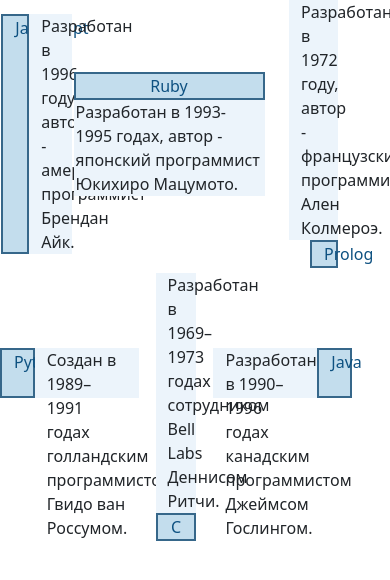
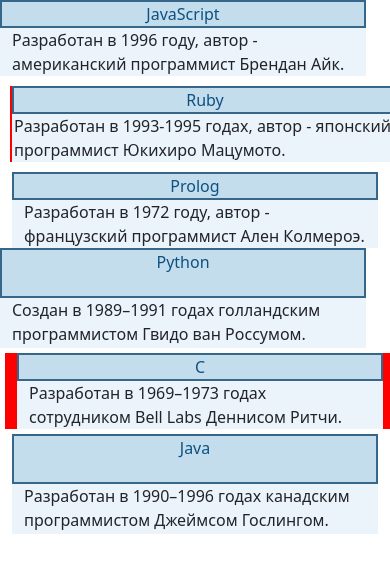
Before and after one commit to Pashinuyk/WebProg, a plain HTML site: page lab_bootstrap/ByYourself.html in a window 390 px wide. Drawn offline with Linux system fonts and the light colour scheme.

Commit message:
Add files via upload

```diff
--- a/lab_bootstrap/ByYourself.html
+++ b/lab_bootstrap/ByYourself.html
@@ -17,16 +17,16 @@
     <main class="container">
 
         <div class="row align-items-center">
-            <!-- БЛОК 1--> <div class="row col-3 justify-content-center">
-                <div class="col-4 head-bord text-center" style="background: #c3dded;">
+            <!-- БЛОК 1--> <div class="row col-lg-3 col-md-6 col-12 justify-content-center block">
+                <div class="col-lg-4 col-12 head-bord text-center" style="background: #c3dded;">
                     JavaScript
                 </div>
-                <div class="col-7" style="background: #ecf4fb">
+                <div class="col-lg-7 col-12" style="background: #ecf4fb">
                     Разработан в 1996 году, автор - американский программист Брендан Айк.
                 </div>
             </div>
 
-            <!-- БЛОК 2--> <div class="row col-6 justify-content-center gx-1">
+            <!-- БЛОК 2--> <div class="row col-lg-6 col-md-6 col-12 justify-content-center gx-1 block">
                 <div class="head-bord text-center" style="background: #c3dded;">
                     Ruby
                 </div>
@@ -35,11 +35,11 @@
                 </div>
             </div>
 
-            <!-- БЛОК 3--> <div class="row col-3 justify-content-end">
-                <div class="col-3 head-bord text-center order-2" style="background: #c3dded;">
+            <!-- БЛОК 3--> <div class="row col-lg-3 col-md-5 col-12 justify-content-end block">
+                <div class="col-lg-3 col-12 head-bord text-center order-lg-2" style="background: #c3dded;">
                     Prolog
                 </div>
-                <div class="col-8 order-1" style="background: #ecf4fb">
+                <div class="col-lg-8 col-12 order-lg-1" style="background: #ecf4fb">
                     Разработан в 1972 году, автор - французский программист Ален Колмероэ.
                 </div>
             </div>
@@ -48,29 +48,29 @@
         <!-- ВТОРАЯ СТРОКА-->
         <div class="row align-items-center" style="height:200px">
 
-            <!-- БЛОК 1--> <div class="row col-5 h-50 align-items-center">
-                <div class="col-3 h-50 head-bord text-center" style="background: #c3dded;">
+            <!-- БЛОК 1--> <div class="row col-sm-5 col-12 h-50 align-items-center block">
+                <div class="col-lg-3 col-12 h-50 head-bord text-center" style="background: #c3dded;">
                     Python
                 </div>
-                <div class="col-9 h-50" style="background: #ecf4fb">
+                <div class="col-lg-9 col-12 h-50" style="background: #ecf4fb">
                     Создан в 1989–1991 годах голландским программистом Гвидо ван Россумом.
                 </div>
             </div>
 
-           <!-- БЛОК 2--> <div class="row col-2 h-100" style="margin: 5px">
-                <div class="col-12 h-40 head-bord text-center order-2" style="background: #c3dded;">
+           <!-- БЛОК 2--> <div class="row col-lg-2 col-sm-5 col-12 h-lg-100 h-sm-50 block" style="margin: 5px">
+                <div class="col-12 h-lg-40 h-sm-50 head-bord text-center order-lg-2" style="background: #c3dded;">
                     C
                 </div>
-                <div class="col-12 h-60 order-1" style="background: #ecf4fb">
+                <div class="col-12 h-lg-60 h-sm-50 order-lg-1" style="background: #ecf4fb">
                     Разработан в 1969–1973 годах сотрудником Bell Labs Деннисом Ритчи.
                 </div>
             </div>
 
-            <!-- БЛОК 3--> <div class="row col-5 h-50 align-items-center justify-content-end">
-                <div class="col-3 h-50 head-bord text-center order-2" style="background: #c3dded;">
+            <!-- БЛОК 3--> <div class="row col-sm-5 col-12 h-50 align-items-center justify-content-end block">
+                <div class="col-lg-3 col-12 h-50 head-bord text-center order-lg-2" style="background: #c3dded;">
                     Java
                 </div>
-                <div class="col-9 h-50 order-1" style="background: #ecf4fb">
+                <div class="col-lg-9 col-12 h-50 order-lg-1" style="background: #ecf4fb">
                     Разработан в 1990–1996 годах канадским программистом Джеймсом Гослингом.
                 </div>
             </div>
--- a/lab_bootstrap/styles.css
+++ b/lab_bootstrap/styles.css
@@ -6,3 +6,14 @@
 .TEST {
   border: solid red;
 }
+
+@media all and (max-width: 992px) {
+  .block:nth-child(2) {
+    background: red;
+    margin: 10px;
+  }
+
+  .block:nth-child(3) {
+    margin: auto;
+  }
+}
```
